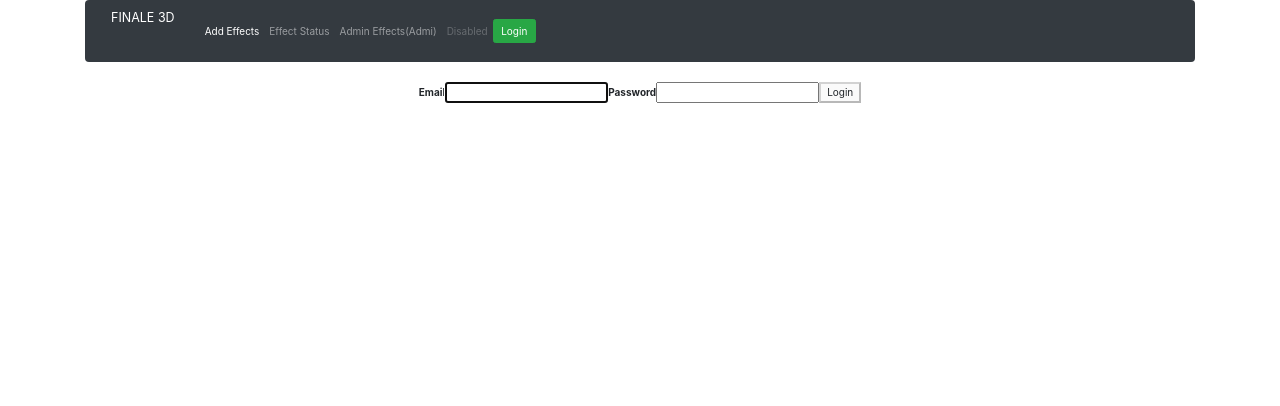
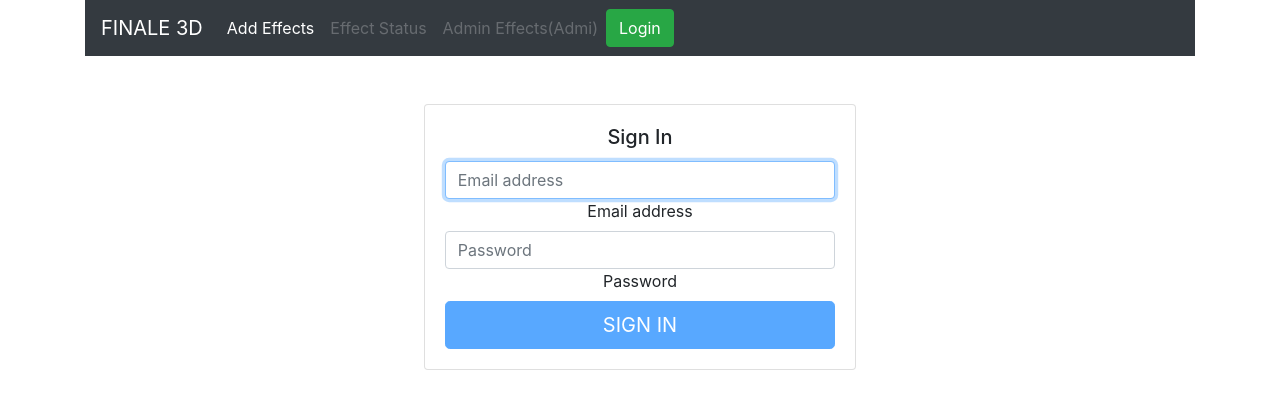
Before and after one commit to DirkEnders/customizedeffects, a React (Create React App) app: page /login in a window 1280 px wide. Shown: the top 406 px of the page. Built offline with nearby package versions, Linux system fonts and the light colour scheme.

Commit message:
Advanced Navbar and Code

```diff
--- a/public/index.html
+++ b/public/index.html
@@ -14,7 +14,7 @@
       manifest.json provides metadata used when your web app is installed on a
       user's mobile device or desktop. See https://developers.google.com/web/fundamentals/web-app-manifest/
     -->
-    <link rel="manifest" href="%PUBLIC_URL%/manifest.json" />
+    <link rel="manifest" href="%PUBLIC_URL%/manifest.json"/>
     <!--
       Notice the use of %PUBLIC_URL% in the tags above.
       It will be replaced with the URL of the `public` folder during the build.
@@ -24,7 +24,8 @@
       work correctly both with client-side routing and a non-root public URL.
       Learn how to configure a non-root public URL by running `npm run build`.
     -->
-    <link rel="stylesheet" href="https://maxcdn.bootstrapcdn.com/bootstrap/3.3.7/css/bootstrap.min.css" integrity="sha384-BVYiiSIFeK1dGmJRAkycuHAHRg32OmUcww7on3RYdg4Va+PmSTsz/K68vbdEjh4u" crossorigin="anonymous">
+    <link rel="stylesheet" href="https://stackpath.bootstrapcdn.com/bootstrap/4.5.2/css/bootstrap.min.css"
+          integrity="sha384-JcKb8q3iqJ61gNV9KGb8thSsNjpSL0n8PARn9HuZOnIxN0hoP+VmmDGMN5t9UJ0Z" crossorigin="anonymous">
 
     <title>React App</title>
   </head>
--- a/src/LoginView.js
+++ b/src/LoginView.js
@@ -1,7 +1,7 @@
 import React, { useState } from "react";
 
 
-export  function LoginView() {
+export function LoginView(props) {
     const [email, setEmail] = useState("");
     const [password, setPassword] = useState("");
 
@@ -9,32 +9,44 @@
         return email.length > 0 && password.length > 0;
     }
 
-    function handleSubmit(event) {
-        event.preventDefault();
-    }
 
     return (
-        <div className="Login">
-            <form onSubmit={handleSubmit}>
-                <label>Email</label>
-                    <input
-                        autoFocus
-                        type="email"
-                        value={email}
-                        onChange={e => setEmail(e.target.value)}
-                    />
+        <div className="container">
+            <div className="row">
+                <div className="col-sm-9 col-md-7 col-lg-5 mx-auto">
+                    <div className="card card-signin my-5">
+                        <div className="card-body">
+                            <h5 className="card-title text-center">Sign In</h5>
 
-                <label>Password</label>
-                    <input
-                        value={password}
-                        onChange={e => setPassword(e.target.value)}
-                        type="password"
-                    />
+                            <form className="form-signin">
+                                <div className="form-label-group">
+                                    <input type="email" id="inputEmail" className="form-control"
+                                           placeholder="Email address" required autoFocus value={email}
+                                           onChange={e => setEmail(e.target.value)}/>
+                                    <label htmlFor="inputEmail">Email address</label>
+                                </div>
 
-                <button block bsSize="large" disabled={!validateForm()} type="submit">
-                    Login
-                </button>
-            </form>
+                                <div className="form-label-group">
+                                    <input type="password" id="inputPassword" className="form-control"
+                                           placeholder="Password" required value={password}
+                                           onChange={e => setPassword(e.target.value)}/>
+                                    <label htmlFor="inputPassword">Password</label>
+                                </div>
+
+
+                                <button onClick={props.handleLoginSubmit}
+                                        className="btn btn-lg btn-primary btn-block text-uppercase" type="submit"
+                                        disabled={!validateForm()}>
+                                    {props.isUserLoggedIn ? "Log Out" : "Sign In"}
+                                </button>
+
+                            </form>
+                        </div>
+                    </div>
+                </div>
+            </div>
         </div>
+
+
     );
 }
--- a/src/Main.js
+++ b/src/Main.js
@@ -3,24 +3,36 @@
 import {NavBar} from'./NavBar'
 import {
     BrowserRouter as Router,
+    Redirect,
     Switch,
-    Route,
+    Route
 } from "react-router-dom";
 import {ImportView} from "./ImportView";
 
 
-export function Main(){
 
-    const[isUserLoggedIn,setUserIsLoggedOn] = useState(false)
+export function Main() {
+
+    console.log("In Main again")
+
+    const [isUserLoggedIn, setUserIsLoggedOn] = useState(false)
+
+    const handleLoginSubmit = (event) => {
+        event.preventDefault()
+        setUserIsLoggedOn(true)
+    }
 
     return (
         <div>
-            <NavBar/>
+            <NavBar isUserLoggedIn={isUserLoggedIn}/>
             <Router>
                 <Switch>
+                    {isUserLoggedIn ?
+                        <Redirect to={"/"}/> :
                         <Route exact path="/login">
-                <LoginView/>
+                            <LoginView handleLoginSubmit={(e) => handleLoginSubmit(e)} isUserLoggedIn={isUserLoggedIn}/>
                         </Route>
+                    }
                     <Route exact path="/">
                         <div>Hello</div>
                     </Route>
--- a/src/NavBar.js
+++ b/src/NavBar.js
@@ -1,6 +1,8 @@
 import React from 'react';
 
-export function NavBar () {
+export function NavBar(props) {
+
+
     return (
         <div>
             <nav className="navbar navbar-expand-sm bg-dark navbar-dark">
@@ -11,18 +13,26 @@
                         <a className="nav-link" href="/add">Add Effects</a>
                     </li>
                     <li className="nav-item">
-                        <a className="nav-link" href="/todo">Effect Status</a>
+                        <a className={props.isUserLoggedIn ? "nav-link" : "nav-link disabled"} href="/todo">Effect
+                            Status</a>
                     </li>
                     <li className="nav-item">
-                        <a className="nav-link" href="/todo">Admin Effects(Admi)</a>
-                    </li>
-                    <li className="nav-item">
-                        <a className="nav-link disabled" href="/disabled">Disabled</a>
+                        <a className={props.isUserLoggedIn ? "nav-link" : "nav-link disabled"} href="/todo">Admin
+                            Effects(Admi)</a>
                     </li>
                     <form className="form-inline" action="/login">
-                        <button className="btn btn-success" type="submit">Login</button>
+                        <button className="btn btn-success"
+                                type="submit">{props.isUserLoggedIn ? "Logout" : "Login"}</button>
                     </form>
                 </ul>
+
+
+
+
+
+
+
+
             </nav>
 
 
--- a/src/PasteComponent.js
+++ b/src/PasteComponent.js
@@ -1,4 +1,4 @@
-import React,{ useState, useEffect} from 'react';
+import React from 'react';
 import 'bootstrap/dist/css/bootstrap.css';
 import pastehere from "./PasteHere.png"
 
--- a/src/UserEffectPreviewRow.js
+++ b/src/UserEffectPreviewRow.js
@@ -1,4 +1,4 @@
-import React,{ useState, useEffect} from 'react';
+import React from 'react';
 import 'bootstrap/dist/css/bootstrap.css';
 import { Trash } from 'react-bootstrap-icons';
 
--- a/src/UserEffectPreviewTable.js
+++ b/src/UserEffectPreviewTable.js
@@ -9,11 +9,11 @@
 
     useEffect(() => {
 
-        var newParts = props.effectArr.map(effect => effect.partNumber)
-        var cleanarr = finaleEffectsArr.filter(effect => !newParts.includes(effect.partNumber))
+        let newParts = props.effectArr.map(effect => effect.partNumber)
+        let cleanarr = finaleEffectsArr.filter(effect => !newParts.includes(effect.partNumber))
 
         setFinaleEffects(props.effectArr.concat(cleanarr))
-    }, [props.effectArr]);
+    }, []);
 
 
 
@@ -24,7 +24,6 @@
 
 
     const  renderTableData = () =>{
-        //return finaleEffectsArr && finaleEffectsArr.map(({partNumber,description,ftype,operation}) =>{
         return finaleEffectsArr && finaleEffectsArr.map((effect) =>{
             return (
                 <UserEffectPreviewRow {...effect} deletefunc={() => deleteEffectRow(effect.partNumber) } />
```
Also changed, not shown: src/App.css (line endings or trailing spaces), 1 other file (tests, documents, lock files or other folders). Lines whose indentation alone changed are shown as unchanged.
